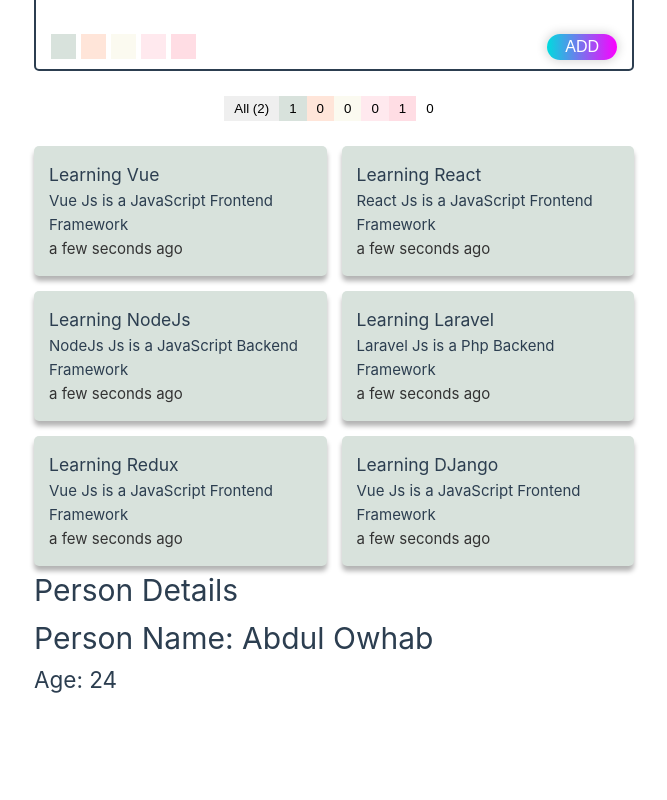
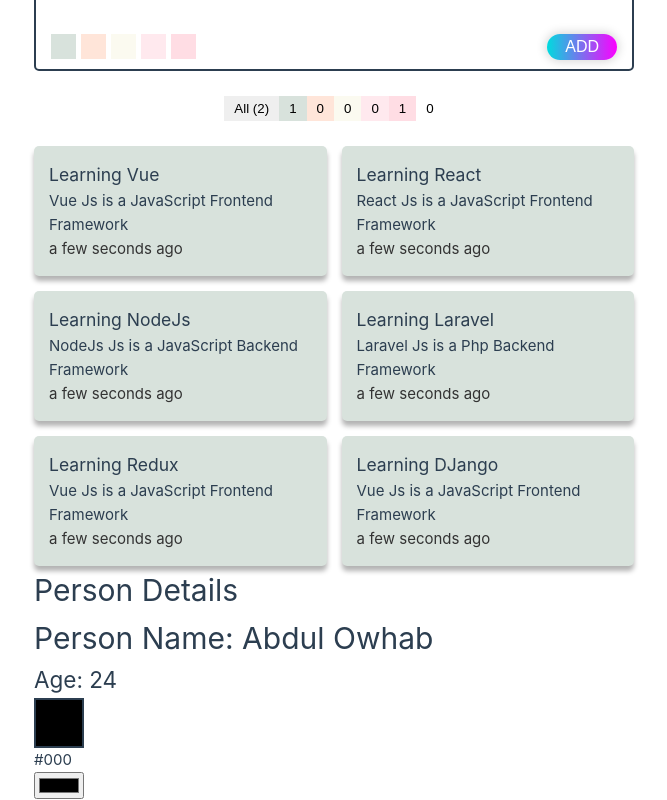
Before and after one commit to Owhab/vue-notes, a Vue app: page / in a window 1280 px wide. Shown: the part 267-1067 px from the top of the page, without its empty margins (6-673 px from the left). Before the commit the page ends 965 px from the top, so only its background shows below. Built offline with nearby package versions, Linux system fonts and the light colour scheme.

Commit message:
working with style binding

```diff
--- a/src/App.vue
+++ b/src/App.vue
@@ -52,9 +52,11 @@
       </div>
       <!-- note end -->
     </div>
-    <!-- Working with Props -->
+    <!-- Working with Props and Attrubute Binding-->
     <h1>Person Details</h1>
     <Person :name = "person.name" :age = "person.age" />
+    <!-- Working with Style Binding -->
+    <Style/>
   </div>
 </template>
 
@@ -62,6 +64,7 @@
 <script>
 import "./assets/app.css";
 import Person from "./components/Person.vue";
+import Style from "./components/Style.vue";
 export default{
     data() {
         return{
@@ -103,7 +106,7 @@
             }
         };
     },
-    components: { Person }
+    components: { Person, Style }
 }
 
 </script>
--- /dev/null
+++ b/src/components/Style.vue
@@ -0,0 +1,32 @@
+<template>
+    <div>
+        <div class="box" :style = "{
+            backgroundColor: color,
+        }">
+
+        </div>
+        <p>{{color}}</p>
+
+        <input type="color" v-model = "color">
+
+    </div>
+</template>
+<script>
+    export default{
+        data(){
+        return{
+            color: "#000",
+        }
+    }
+    }
+
+</script>
+<style scoped>
+.box{
+    height: 50px;
+    width: 50px;
+    background-color: red;
+    border: 2px solid;
+}
+
+</style>
```
